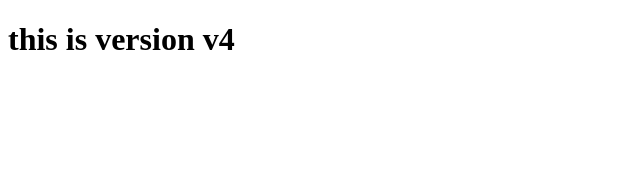
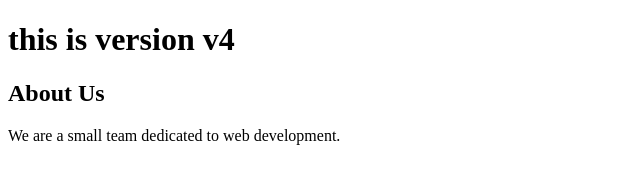
Before and after one commit to shekh201/myrepo, a plain HTML site: page index.html in a window 1280 px wide. Shown: the whole page, without its empty margins (0-640 px from the left). Drawn offline with Linux system fonts and the light colour scheme.

Commit message:
added about us section

```diff
--- a/index.html
+++ b/index.html
@@ -9,3 +9,8 @@
     <h1>this is version v4</h1>
 </body>
 </html>
+
+<section>
+    <h2>About Us</h2>
+    <p>We are a small team dedicated to web development.</p>
+</section>
```
